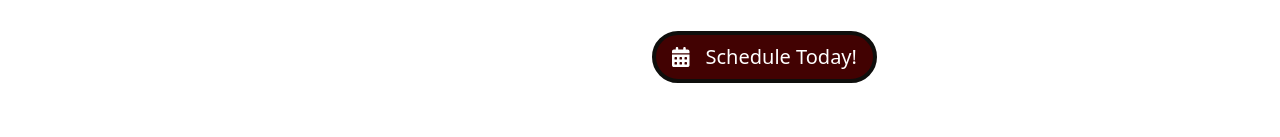
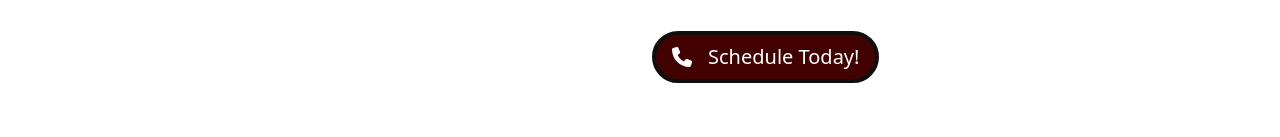
Before and after one commit to CollierTR/Penrod-Property-Inspections, a React (Vite) app: page /services/commercial-building-inspection in a window 1280 px wide. Shown: the part 597-734 px from the top of the page. Built offline with nearby package versions, Linux system fonts and the light colour scheme.

Commit message:
Chaged 'schedule today icon to a phone'

```diff
--- a/src/componets/ServiceOverlay.jsx
+++ b/src/componets/ServiceOverlay.jsx
@@ -1,6 +1,6 @@
 import { useParams } from "react-router-dom"
 import { FontAwesomeIcon } from "@fortawesome/react-fontawesome"
-import { faCalendarDays } from "@fortawesome/free-solid-svg-icons"
+import { faCalendarDays, faPhone } from "@fortawesome/free-solid-svg-icons"
 import CertificationCloud from "./CertificationCloud"
 import Nav from "./Nav"
 import Footer from "./Footer"
@@ -53,7 +53,7 @@ export default function ServiceOverlay() {
             <div className="flex w-fit justify-start place-items-center">
               <a href="tel:6604122963">
                 <button className=" bg-primary text-light  rounded-full border-4 border-dark py-2 px-4 text-xl">
-                  <FontAwesomeIcon icon={faCalendarDays} className="mr-4" />
+                  <FontAwesomeIcon icon={faPhone} className="mr-4" />
                   Schedule Today!
                 </button>
               </a>
```
